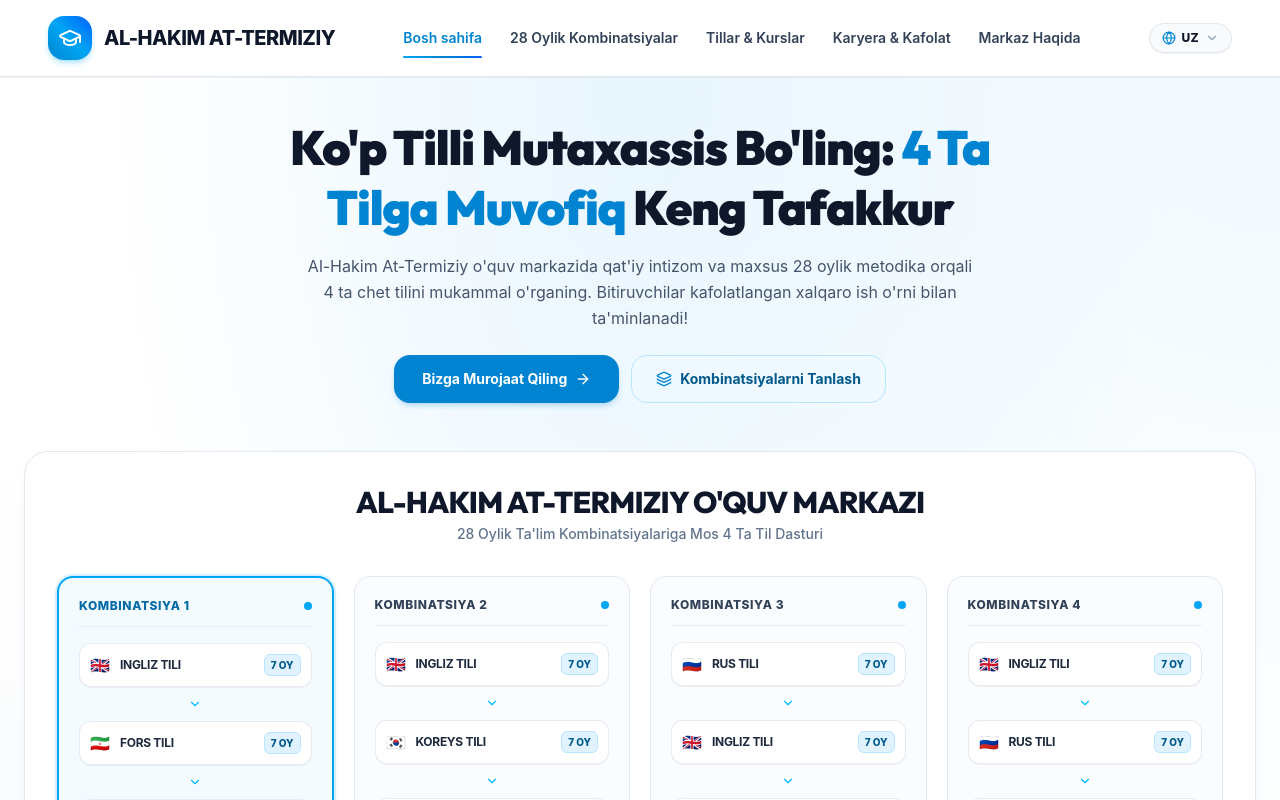
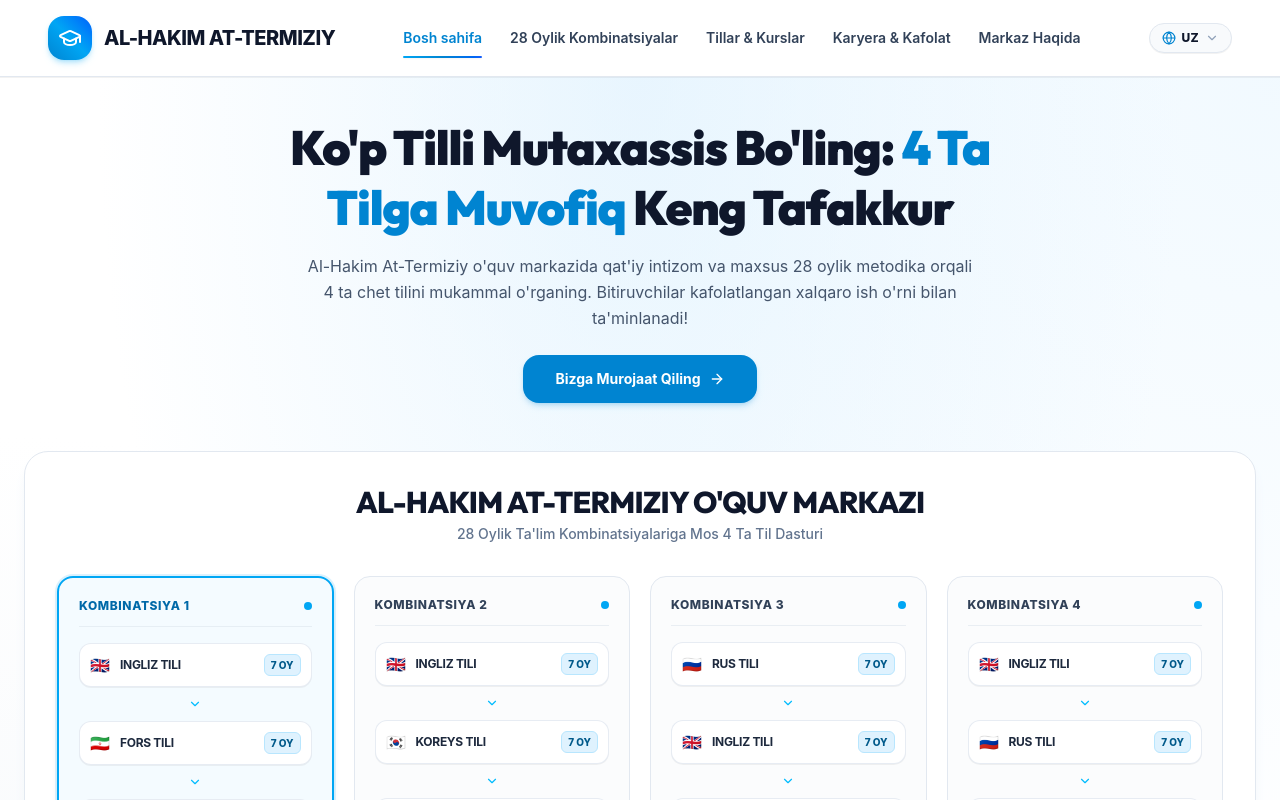
Before and after one commit to humoyun1773/at-termiziy, a React (Vite) app: page / in a window 1280 px wide. Shown: the top 800 px of the page. Built offline with nearby package versions, Linux system fonts and the light colour scheme; a web font is replaced by a local one.

Commit message:
refactor: remove redundant Kombinatsiyalarni Tanlash button from home hero

```diff
--- a/src/pages/HomePage.tsx
+++ b/src/pages/HomePage.tsx
@@ -25,7 +25,6 @@ import {
   MapPin,
   Phone,
   Star,
-  Layers,
   UserCheck,
   Building2,
   ShieldCheck
@@ -58,26 +57,14 @@ export const HomePage: React.FC = () => {
             </p>
 
             {/* Action Buttons */}
-            <div className="flex flex-col sm:flex-row items-center justify-center gap-3 pt-2">
+            <div className="flex items-center justify-center pt-2">
               <Button
                 onClick={() => openModal()}
                 size="lg"
-                className="w-full sm:w-auto px-7 py-3.5 rounded-2xl bg-sky-600 hover:bg-sky-700 text-white font-bold text-xs sm:text-sm shadow-md shadow-sky-600/20"
+                className="w-full sm:w-auto px-8 py-3.5 rounded-2xl bg-sky-600 hover:bg-sky-700 text-white font-bold text-xs sm:text-sm shadow-md shadow-sky-600/20"
               >
                 <span>{t.hero.freeConsultation}</span>
                 <ArrowRight className="w-4 h-4" />
-              </Button>
-
-              <Button
-                variant="secondary"
-                size="lg"
-                asChild
-                className="w-full sm:w-auto px-6 py-3.5 rounded-2xl border-sky-200 text-sky-800 font-bold text-xs sm:text-sm"
-              >
-                <Link to="/combinations" className="flex items-center gap-2">
-                  <Layers className="w-4 h-4 text-sky-600" />
-                  <span>{t.hero.exploreCombinations}</span>
-                </Link>
               </Button>
             </div>
           </div>
```
